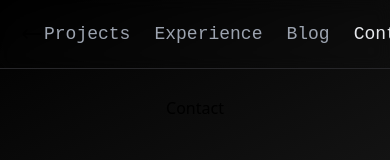
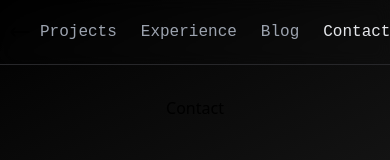
Before and after one commit to thevinitgupta/minimal-portfolio, a Next.js app: page /contact in a window 390 px wide. Shown: the top 160 px of the page. Built offline with nearby package versions, Linux system fonts and the light colour scheme; a web font is replaced by a local one.

Commit message:
make navbar responsive

```diff
--- a/src/components/navbar.js
+++ b/src/components/navbar.js
@@ -1,17 +1,15 @@
 import Link from 'next/link'
 
 export default function Navbar({active}){
-    const handlePop = ()=>{
-        window.history.back();
-    };
+
     return (
-        <nav className={`min-w-full flex justify-between items-center fixed inset-x-0 top-0 z-50 backdrop-blur  duration-200 border-b  bg-zinc-900/500  border-zinc-800 py-5 px-5 md:px-24`}>
-            <div className={``} onClick={handlePop}>
+        <nav className={`min-w-full flex justify-between items-center fixed inset-x-0 top-0 z-50 backdrop-blur  duration-200 border-b  bg-zinc-900/500  border-zinc-800 py-5 px-2 md:px-24`}>
+            <a className={`mr-2`} href='/'>
             <svg xmlns="http://www.w3.org/2000/svg" fill="none" viewBox="0 0 24 24" strokeWidth={1.5} stroke="currentColor" className="w-6 h-6">
                 <path strokeLinecap="round" strokeLinejoin="round" d="M6.75 15.75L3 12m0 0l3.75-3.75M3 12h18" />
             </svg>
-            </div>
-            <div className={`flex gap-6 text-lg font-Mono text-gray-400`}>
+            </a>
+            <div className={`flex gap-6 text-base md:text-lg font-Mono text-gray-400`}>
             <Link href={`/projects`} className={`${active==1 && 'text-gray-200'} hover:text-gray-200 cursor-pointer`}>Projects</Link>
           <Link href={`/experience`} className={`${active==2 && 'text-gray-200'} hover:text-gray-200 cursor-pointer`}>Experience</Link>
           <Link href={`/blog`} className={`${active==3 && 'text-gray-200'} hover:text-gray-200 cursor-pointer`}>Blog</Link>
```
